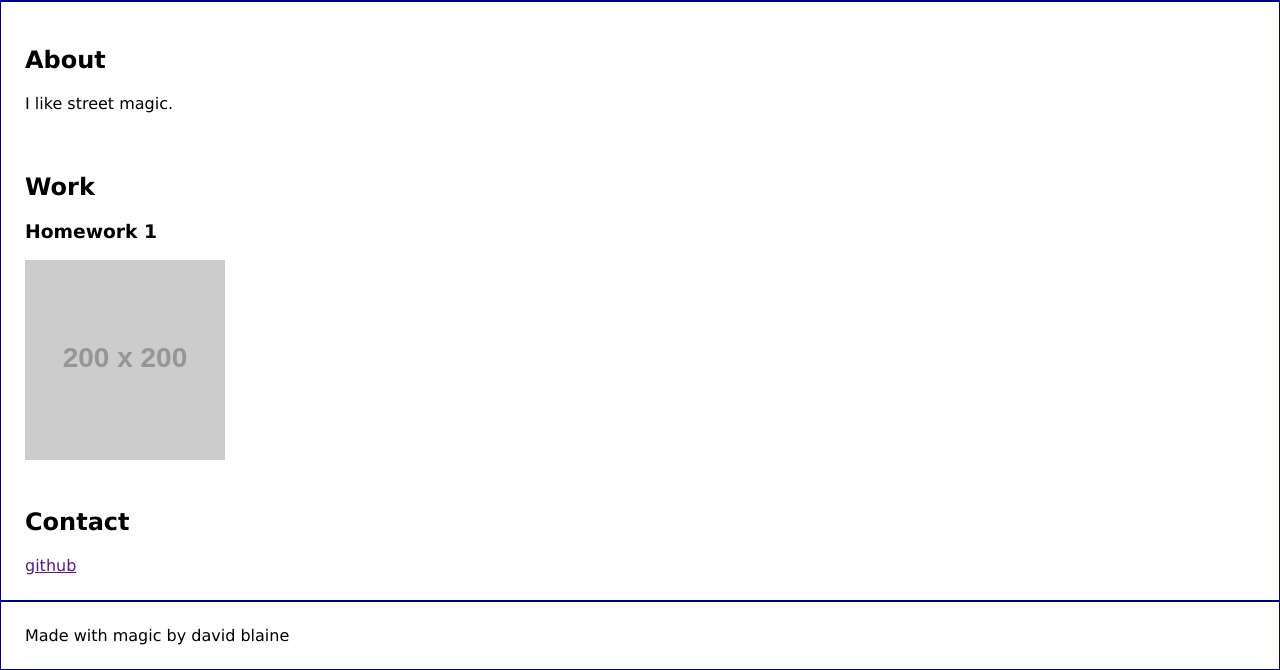
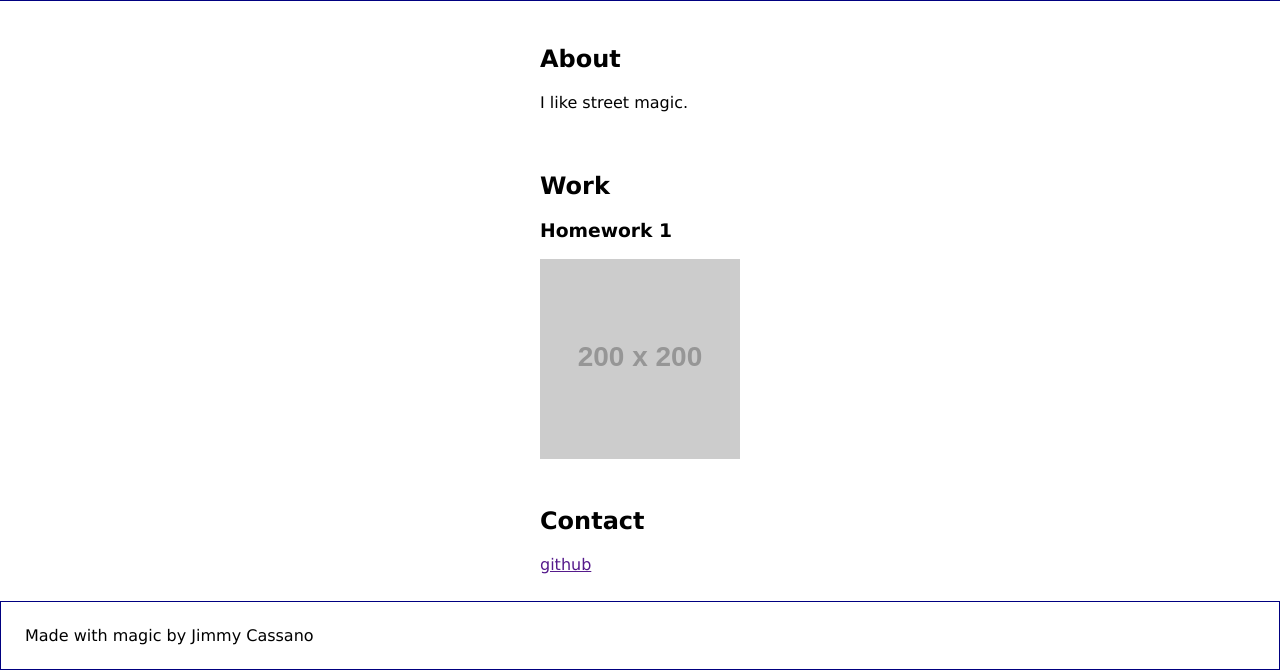
Before and after one commit to YimmyC/portfolio, a plain HTML site: page index.html in a window 1280 px wide. Shown: the part 130-800 px from the top of the page. Drawn offline with Linux system fonts and the light colour scheme; placeholder pictures from the web are drawn by us.

Commit message:
centered main

```diff
--- a/assets/css/style.css
+++ b/assets/css/style.css
@@ -30,7 +30,15 @@ header, main, footer {
 
 main {
     flex-grow: 1;
+    align-self: center;
+    align-items: stretch;
+    border: 0;
+
+
 }
+
+
+
 
 /* classes */
 .mt- {
--- a/index.html
+++ b/index.html
@@ -46,7 +46,7 @@
 
   <!-- footer -->
   <footer>
-    <div>Made with magic by david blaine</div>
+    <div>Made with magic by Jimmy Cassano</div>
   </footer>
 </body>
 
```
Also changed, not shown: images/02105_blueforest_672x420.jpg (added).
